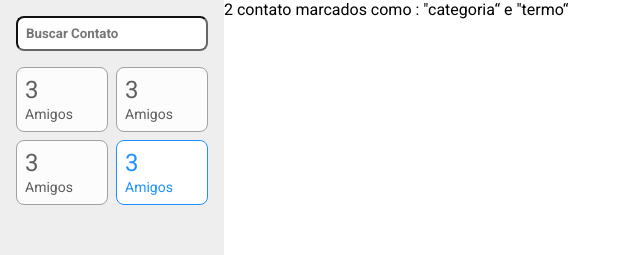
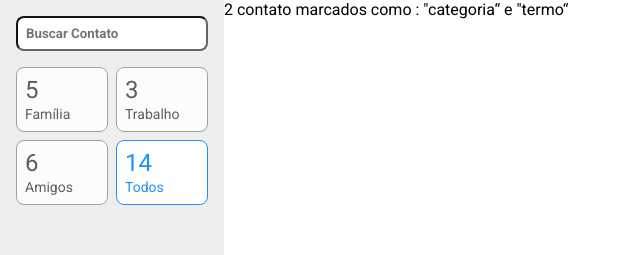
Before and after one commit to joao-carlos-dev/ListaDeContato, a React (Create React App) app: page / in a window 1280 px wide. Shown: the top 255 px of the page, without its empty margins (0-640 px from the left). Built offline with nearby package versions, Linux system fonts and the light colour scheme.

Commit message:
parametrizando os cards

```diff
--- a/src/components/FiltroCard/index.tsx
+++ b/src/components/FiltroCard/index.tsx
@@ -2,11 +2,13 @@
 
 export type Props = {
   ativo?: boolean
+  contador: number
+  legenda: string
 }
-const FiltroCard = (props: Props) => (
-  <S.Card ativo={props.ativo}>
-    <S.Contador>3</S.Contador>
-    <S.Label>Amigos</S.Label>
+const FiltroCard = ({ ativo, contador, legenda }: Props) => (
+  <S.Card ativo={ativo}>
+    <S.Contador>{contador}</S.Contador>
+    <S.Label>{legenda}</S.Label>
   </S.Card>
 )
 
--- a/src/components/FiltroCard/styles.ts
+++ b/src/components/FiltroCard/styles.ts
@@ -2,7 +2,9 @@
 
 import { Props } from '.'
 
-export const Card = styled.div<Props>`
+type PropsSemLegendaEContador = Omit<Props, 'contador' | 'legenda'>
+
+export const Card = styled.div<PropsSemLegendaEContador>`
   padding: 8px;
   border: 1px solid ${(props) => (props.ativo ? '#1e90ff' : '#a1a1a1')};
   background-color: ${(props) => (props.ativo ? '#fff' : '#fcfcfc')};
--- a/src/containers/BarraLateral/index.tsx
+++ b/src/containers/BarraLateral/index.tsx
@@ -7,10 +7,10 @@
     <div>
       <S.Campo type="text" placeholder="Buscar Contato" />
       <S.Filtros>
-        <FiltroCard />
-        <FiltroCard />
-        <FiltroCard />
-        <FiltroCard ativo />
+        <FiltroCard legenda="Família" contador={5} />
+        <FiltroCard legenda="Trabalho" contador={3} />
+        <FiltroCard legenda="Amigos" contador={6} />
+        <FiltroCard legenda="Todos" contador={14} ativo />
       </S.Filtros>
     </div>
   </S.Aside>
```
